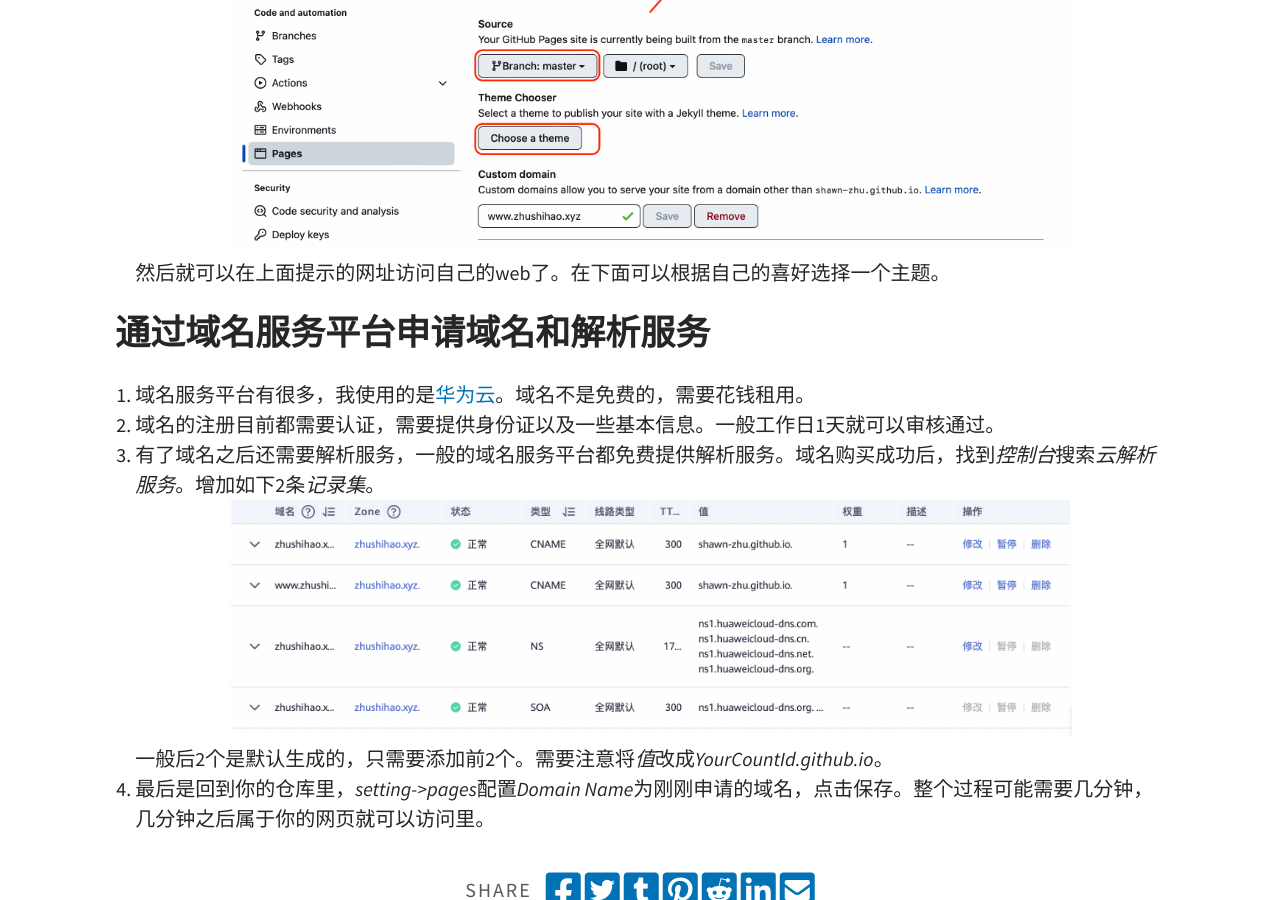
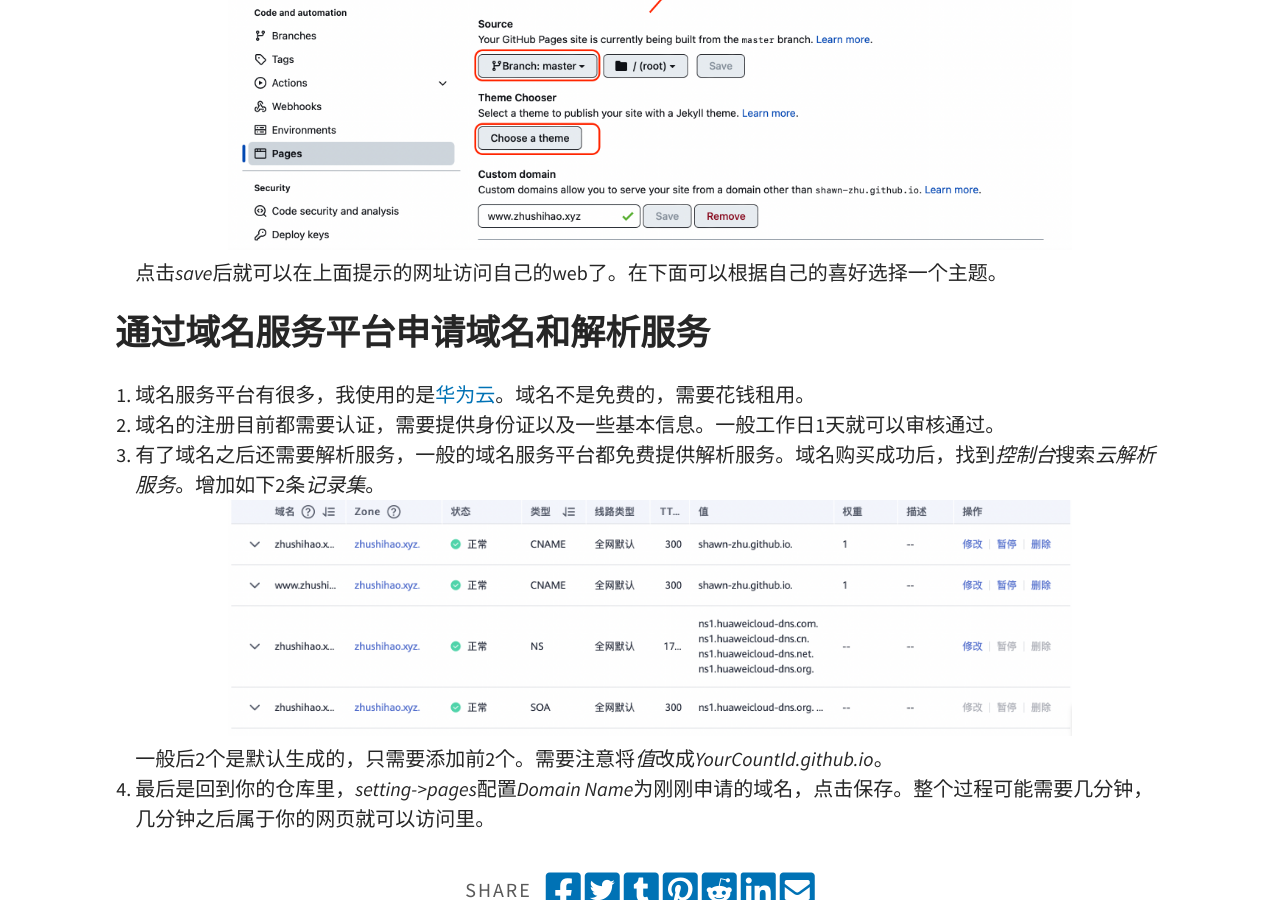
Before and after one commit to Shawn-zhu/StrapBlog, a Jekyll site: the page built from _posts/2022-04-11-Use-Github-Pages-to-Setup-Your-Blog.md, in a window 1280 px wide and 900 px high, scrolled down 1785 px. Built offline with Jekyll 4.4.1, drawn with Linux system fonts in a browser that asks for light colours.

Commit message:
修改第一篇博客的文本
修改内容，在选择branch后需要点击save

```diff
--- a/_posts/2022-04-11-Use-Github-Pages-to-Setup-Your-Blog.md
+++ b/_posts/2022-04-11-Use-Github-Pages-to-Setup-Your-Blog.md
@@ -12,7 +12,7 @@ tags: [Github Pages,Markdown]
    ![name your repository](/assets/img/blogs/UseGithubPagesToSetupWeb/Screen Shot 2022-04-14 at 16.01.23.png)
 3. 在主界面上点击*setting*，并在左侧选择*pages*。在右侧的配置界面中选择选择一个*branch*，这个时候除了None应该只有master这个可以选择。
    ![name your repository](/assets/img/blogs/UseGithubPagesToSetupWeb/Screen Shot 2022-04-14 at 16.49.12.png)
-   然后就可以在上面提示的网址访问自己的web了。在下面可以根据自己的喜好选择一个主题。
+   点击*save*后就可以在上面提示的网址访问自己的web了。在下面可以根据自己的喜好选择一个主题。
 
 ## 通过域名服务平台申请域名和解析服务
 
```
